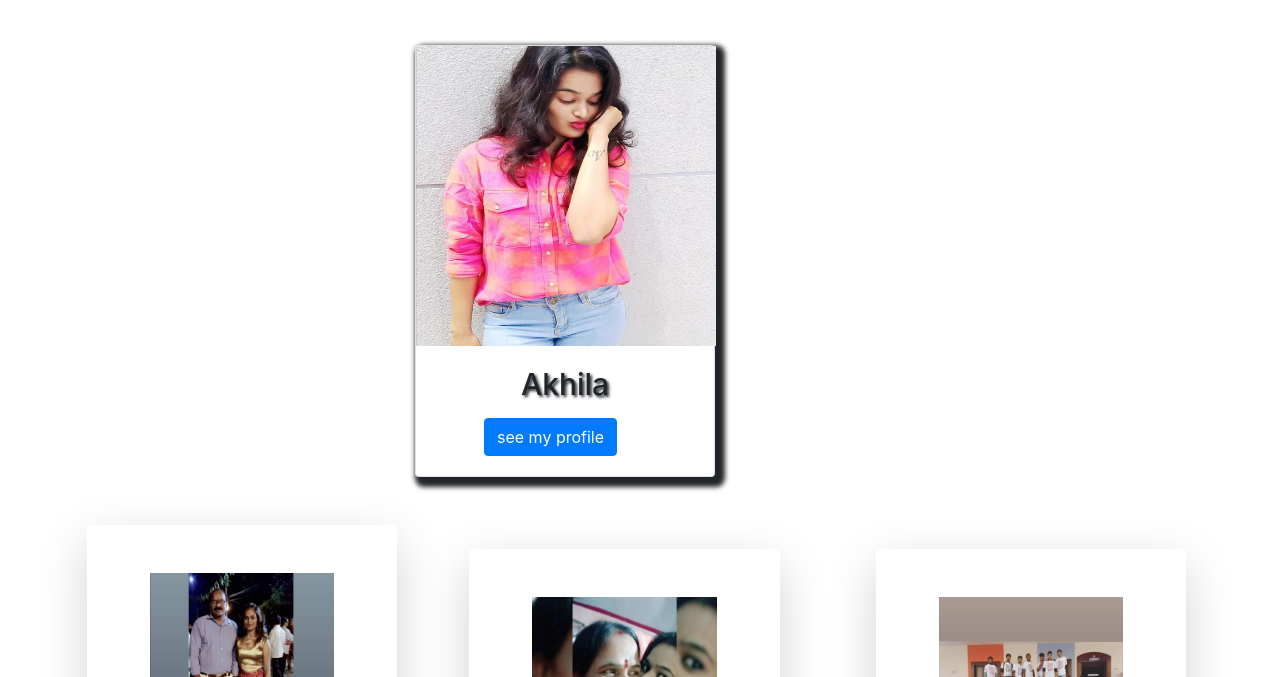
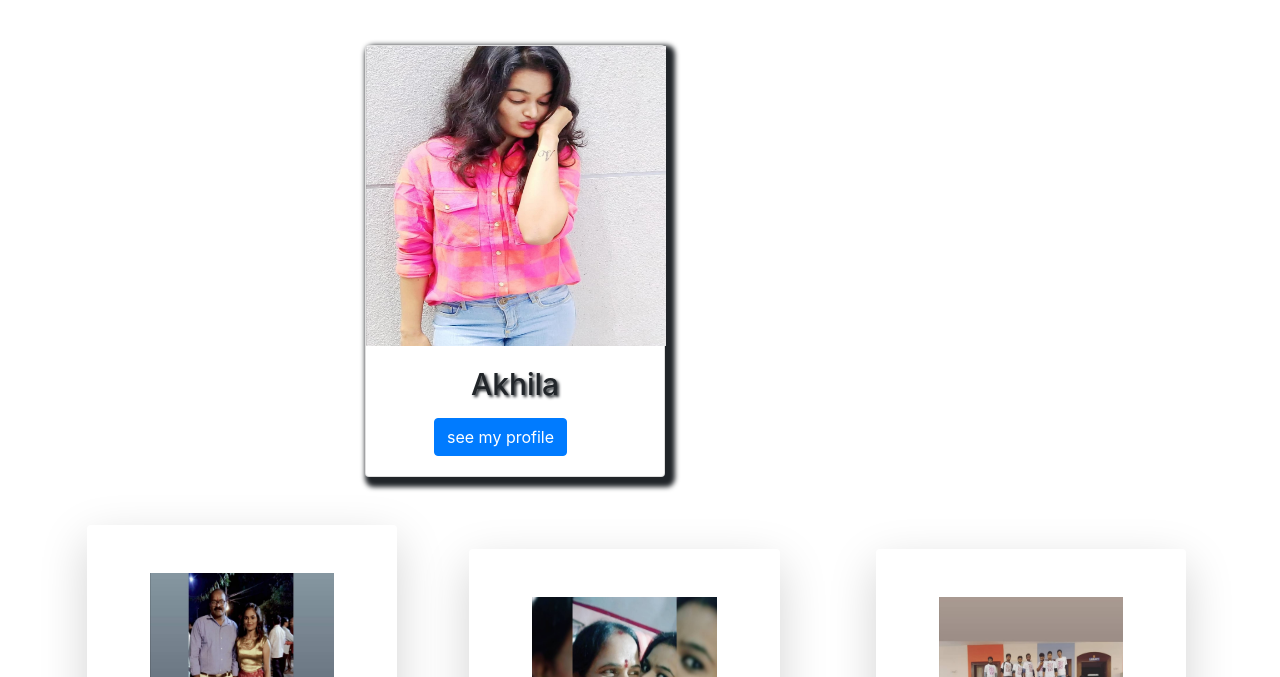
Before and after one commit to Har269/Ramu, a plain HTML site: page index.html in a window 1280 px wide. Shown: the part 703-1380 px from the top of the page. Drawn offline with nearby package versions, Linux system fonts and the light colour scheme.

Commit message:
Update index.html

```diff
--- a/index.html
+++ b/index.html
@@ -87,7 +87,7 @@
 </div>
     </section><br><br>
 
-    <section class="justify-content-center" style="margin-left: 400px;">
+    <section class="justify-content-center" style="margin-left: 350px;">
       <div class="container-fluid">
         <div class="card" style="width: 300px; box-shadow: 5px 5px 5px 5px "; >
           <img src="images/j.jpg" style="width: 300px; height: 300px";>
```
